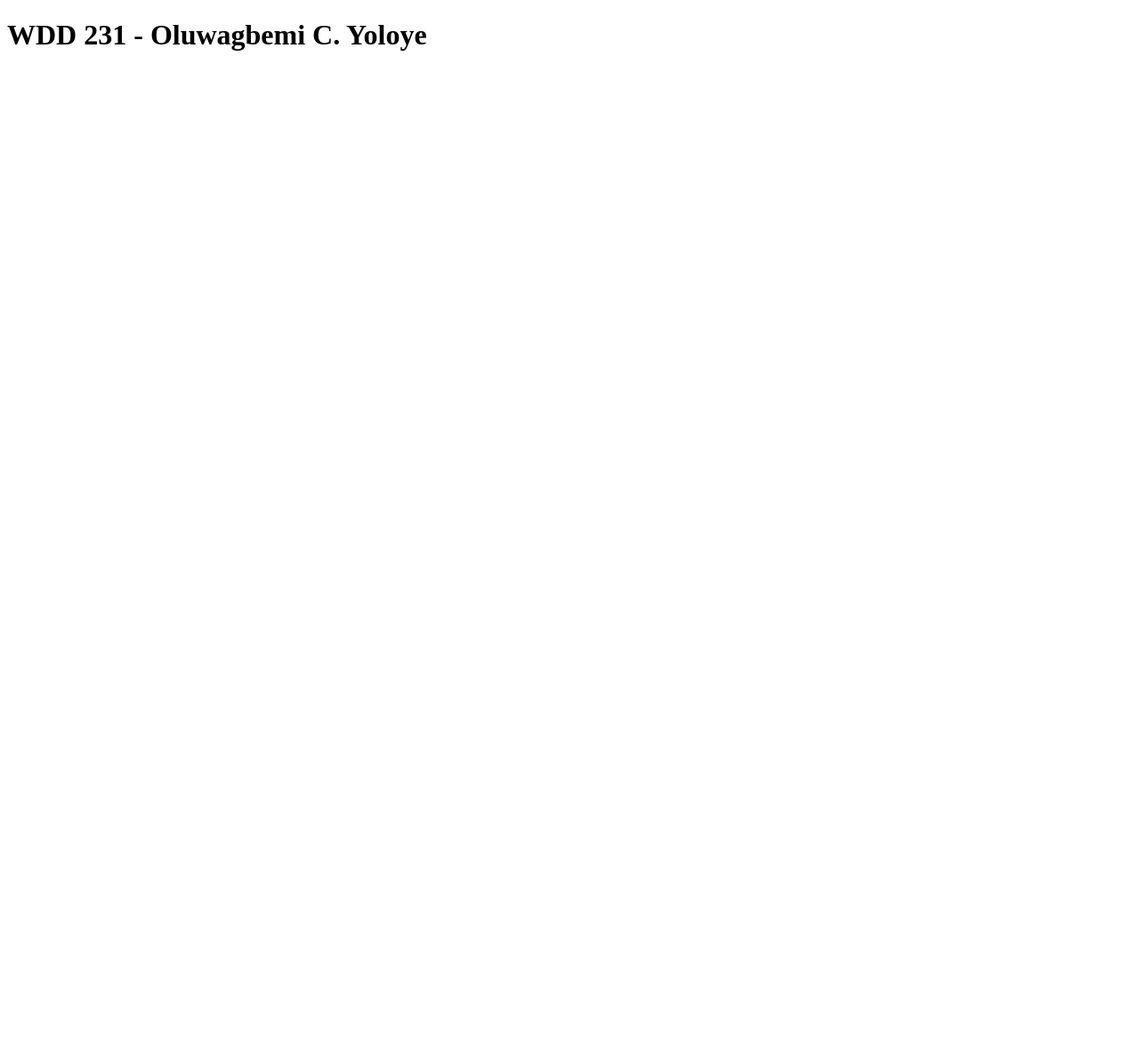
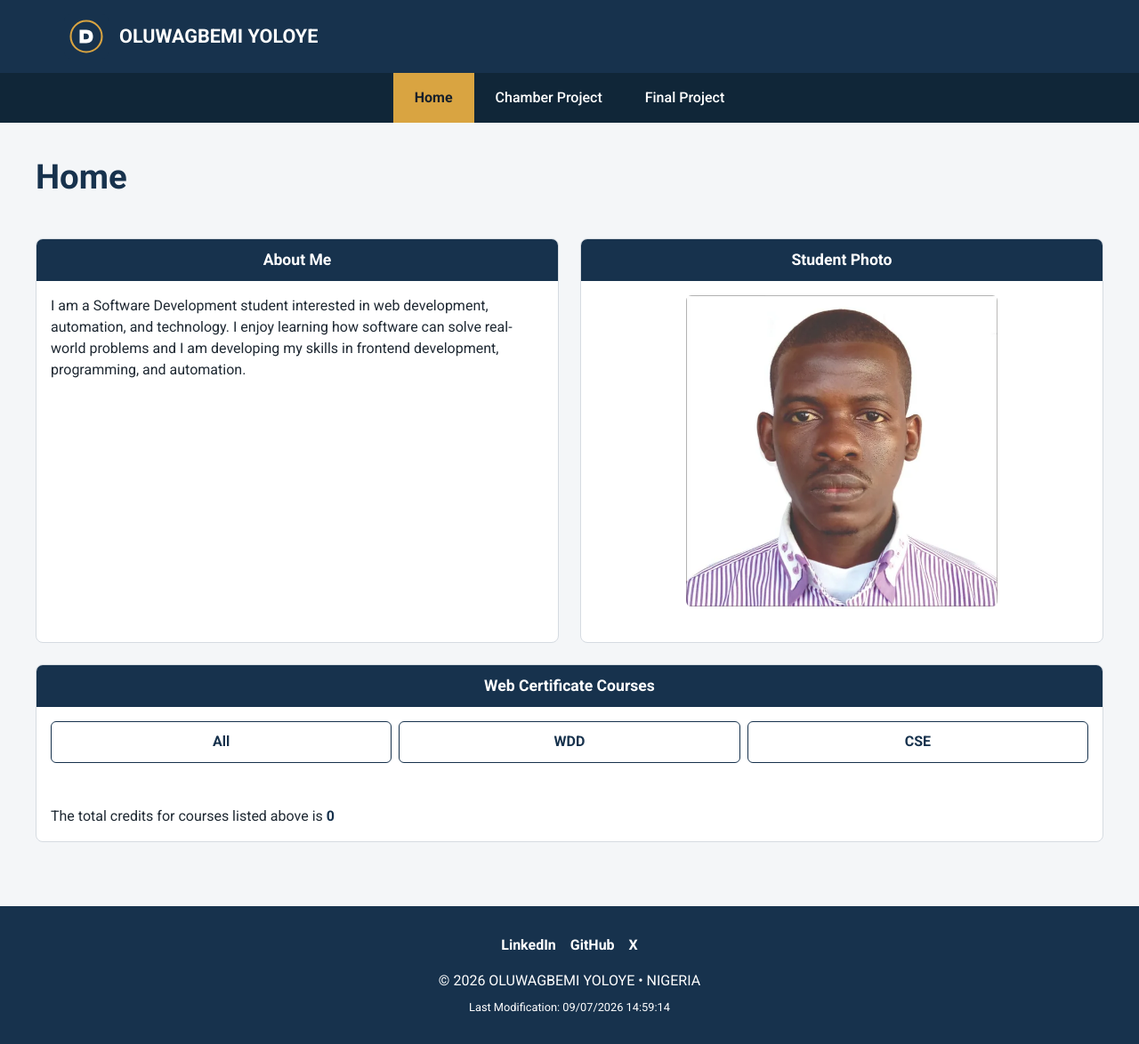
Before and after one commit to gbemi001/wdd231, a plain HTML site: page index.html in a window 1280 px wide. Shown: the whole page at 89% size. Before the commit the page ends 800 px from the top, so only its background shows below. Drawn offline with Linux system fonts and the light colour scheme.

Commit message:
Week one finally done!

```diff
--- a/index.html
+++ b/index.html
@@ -2,10 +2,137 @@
 <html lang="en">
 <head>
     <meta charset="UTF-8">
+
     <meta name="viewport" content="width=device-width, initial-scale=1.0">
-    <title>WDD 231</title>
+
+    <meta
+        name="description"
+        content="WDD231 course home page for Web Frontend Development."
+    >
+
+    <meta name="author" content="OLUWAGBEMI YOLOYE">
+
+    <title>OLUWAGBEMI YOLOYE | WDD231 Course Home</title>
+    <link rel="preconnect" href="https://fonts.googleapis.com">
+    <link rel="preconnect" href="https://fonts.gstatic.com" crossorigin>
+    <link href="https://fonts.googleapis.com/css2?family=Roboto:wght@400;500;700&display=swap" rel="stylesheet">
+    <link rel="stylesheet" href="styles/normalize.css">
+    <link rel="stylesheet" href="styles/small.css">
+    <link rel="stylesheet" href="styles/larger.css">
+
+    <script src="scripts/navigation.js" defer></script>
+    <script src="scripts/date.js" defer></script>
+    <script src="scripts/courses.js" defer></script>
 </head>
+
 <body>
-    <h1>WDD 231 - Oluwagbemi C. Yoloye</h1>
+
+    <header>
+        <div class="header-content">
+
+            <div class="site-identity">
+                <img
+                    src="images/site-logo.svg"
+                    alt="Oluwagbemi Yoloye Site logo"
+                >
+
+                <span>OLUWAGBEMI YOLOYE</span>
+            </div>
+
+            <button
+                type="button"
+                id="menu-button"
+                aria-label="Open navigation menu"
+                aria-expanded="false"
+            >
+                ☰
+            </button>
+
+        </div>
+
+        <nav id="main-navigation">
+            <ul>
+                <li>
+                    <a href="index.html" class="active">Home</a>
+                </li>
+
+                <li>
+                    <a href="#">Chamber Project</a>
+                </li>
+
+                <li>
+                    <a href="#">Final Project</a>
+                </li>
+            </ul>
+        </nav>
+    </header>
+
+    <main>
+
+        <h1>Home</h1>
+
+        <section class="about-section">
+            <h2>About Me</h2>
+
+            <p>
+                I am a Software Development student interested in web development, automation, and technology. I enjoy learning how software can solve real-world problems and I am developing my skills in frontend development, programming, and automation.
+            </p>
+        </section>
+
+        <section class="photo-section">
+            <h2>Student Photo</h2>
+
+            <img
+                src="images/student-photo.webp"
+                alt="Oluwagbemi Yoloye"
+            >
+        </section>
+
+        <section class="courses-section">
+            <h2>Web Certificate Courses</h2>
+
+            <div class="course-buttons">
+                <button id="all-courses">All</button>
+                <button id="wdd-courses">WDD</button>
+                <button id="cse-courses">CSE</button>
+            </div>
+
+            <div id="course-container">
+
+            </div>
+
+            <p>
+                The total credits for courses listed above is
+                <span id="total-credits">0</span>
+            </p>
+        </section>
+
+    </main>
+
+    <footer>
+
+        <div class="social-links">
+            <a href="https://www.linkedin.com/in/oluwagbemi-yoloye-539a49aa/" aria-label="LinkedIn">
+                LinkedIn
+            </a>
+
+            <a href="https://github.com/gbemi001" aria-label="GitHub">
+                GitHub
+            </a>
+
+            <a href="https://x.com/gbemi_stargazer" aria-label="X">
+                X
+            </a>
+        </div>
+
+        <p>
+            &copy; <span id="currentyear"></span>
+            OLUWAGBEMI YOLOYE • NIGERIA
+        </p>
+
+        <p id="lastModified"></p>
+
+    </footer>
+
 </body>
 </html>
--- /dev/null
+++ b/scripts/date.js
@@ -0,0 +1,6 @@
+const currentYear = new Date().getFullYear();
+
+document.querySelector("#currentyear").textContent = currentYear;
+
+document.querySelector("#lastModified").textContent =
+    `Last Modification: ${document.lastModified}`;
--- /dev/null
+++ b/scripts/navigation.js
@@ -0,0 +1,22 @@
+const menuButton = document.querySelector("#menu-button");
+const navigation = document.querySelector("#main-navigation");
+
+menuButton.addEventListener("click", () => {
+    const isOpen = navigation.classList.toggle("open");
+
+    menuButton.setAttribute("aria-expanded", isOpen);
+    menuButton.setAttribute(
+        "aria-label",
+        isOpen ? "Close navigation menu" : "Open navigation menu"
+    );
+});
+
+const navigationLinks = document.querySelectorAll("#main-navigation a");
+
+navigationLinks.forEach((link) => {
+    link.addEventListener("click", () => {
+        navigation.classList.remove("open");
+        menuButton.setAttribute("aria-expanded", "false");
+        menuButton.setAttribute("aria-label", "Open navigation menu");
+    });
+});
--- /dev/null
+++ b/styles/larger.css
@@ -0,0 +1,80 @@
+
+@media screen and (min-width: 768px) {
+
+    .header-content {
+        max-width: 1200px;
+        margin: 0 auto;
+        padding: 1rem 2rem;
+    }
+
+    .site-identity span {
+        font-size: 1.35rem;
+    }
+
+    #menu-button {
+        display: none;
+    }
+
+    nav {
+        display: block;
+        background-color: #102638;
+    }
+
+    nav ul {
+        max-width: 1200px;
+        margin: 0 auto;
+        display: flex;
+        justify-content: center;
+    }
+
+    nav li {
+        border-top: none;
+    }
+
+    nav a {
+        padding: 1rem 1.5rem;
+        transition: background-color 0.2s ease;
+    }
+
+    main {
+        padding: 2rem 0 3rem;
+    }
+
+    h1 {
+        font-size: 2.4rem;
+    }
+
+    .about-section,
+    .photo-section {
+    min-height: 100%;
+}
+
+    #course-container {
+        grid-template-columns: repeat(3, 1fr);
+    }
+
+    footer {
+        padding: 2rem;
+    }
+}
+
+@media screen and (min-width: 1000px) {
+
+    main {
+        display: grid;
+        grid-template-columns: 1fr 1fr;
+        gap: 1.5rem;
+    }
+
+    main > h1 {
+        grid-column: 1 / -1;
+    }
+
+    .courses-section {
+    grid-column: 1 / -1;
+    }
+
+    #course-container {
+        grid-template-columns: repeat(4, 1fr);
+    }
+}
--- /dev/null
+++ b/styles/normalize.css
@@ -0,0 +1,37 @@
+/* Basic CSS Reset */
+
+* {
+    box-sizing: border-box;
+}
+
+html {
+    -webkit-text-size-adjust: 100%;
+}
+
+body {
+    margin: 0;
+}
+
+img {
+    display: block;
+    max-width: 100%;
+    height: auto;
+}
+
+button,
+input,
+textarea,
+select {
+    font: inherit;
+}
+
+a {
+    color: inherit;
+}
+
+h1,
+h2,
+h3,
+p {
+    margin-top: 0;
+}
--- /dev/null
+++ b/styles/small.css
@@ -0,0 +1,261 @@
+
+:root {
+    --primary-color: #17324d;
+    --secondary-color: #24577a;
+    --accent-color: #d9a441;
+    --background-color: #f4f6f8;
+    --surface-color: #ffffff;
+    --text-color: #1f2933;
+    --light-text: #ffffff;
+    --border-color: #d5dbe1;
+    --completed-color: #e8f4ec;
+}
+
+body {
+    font-family: "Roboto", sans-serif;
+    color: var(--text-color);
+    background-color: var(--background-color);
+    line-height: 1.5;
+}
+
+header {
+    background-color: var(--primary-color);
+    color: var(--light-text);
+}
+
+.header-content {
+    display: flex;
+    align-items: center;
+    justify-content: space-between;
+    padding: 1rem;
+}
+
+.site-identity {
+    display: flex;
+    align-items: center;
+    gap: 0.75rem;
+}
+
+.site-identity img {
+    width: 50px;
+    height: 50px;
+    flex-shrink: 0;
+}
+
+.site-identity span {
+    font-size: 1.1rem;
+    font-weight: 700;
+}
+
+#menu-button {
+    border: 2px solid transparent;
+    background: transparent;
+    color: var(--light-text);
+    font-size: 2rem;
+    line-height: 1;
+    padding: 0.25rem 0.5rem;
+    cursor: pointer;
+}
+
+#menu-button:hover,
+#menu-button:focus {
+    border-color: var(--accent-color);
+}
+
+nav {
+    display: none;
+    background-color: #102638;
+}
+
+nav.open {
+    display: block;
+}
+
+nav ul {
+    list-style: none;
+    margin: 0;
+    padding: 0;
+}
+
+nav li {
+    border-top: 1px solid rgba(255, 255, 255, 0.15);
+}
+
+nav a {
+    display: block;
+    padding: 0.9rem 1rem;
+    color: var(--light-text);
+    text-decoration: none;
+    font-weight: 500;
+}
+
+nav a:hover,
+nav a:focus {
+    background-color: var(--secondary-color);
+}
+
+nav a.active {
+    background-color: var(--accent-color);
+    color: #17202a;
+    font-weight: 700;
+}
+
+main {
+    width: min(100% - 2rem, 1200px);
+    margin: 0 auto;
+    padding: 1.5rem 0 2rem;
+}
+
+h1 {
+    margin-bottom: 1rem;
+    color: var(--primary-color);
+    font-size: 2rem;
+}
+
+section {
+    margin-bottom: 1.5rem;
+    background-color: var(--surface-color);
+    border: 1px solid var(--border-color);
+    border-radius: 8px;
+    overflow: hidden;
+}
+
+section h2 {
+    margin: 0;
+    padding: 0.65rem 1rem;
+    background-color: var(--primary-color);
+    color: var(--light-text);
+    font-size: 1.1rem;
+    text-align: center;
+}
+
+section p {
+    margin: 0;
+    padding: 1rem;
+}
+
+.photo-section {
+    text-align: center;
+}
+
+.photo-section img {
+    width: min(100% - 2rem, 350px);
+    margin: 1rem auto;
+    border-radius: 6px;
+}
+
+.course-buttons {
+    display: grid;
+    grid-template-columns: repeat(3, 1fr);
+    gap: 0.5rem;
+    padding: 1rem;
+}
+
+.course-buttons button {
+    border: 1px solid var(--primary-color);
+    border-radius: 6px;
+    background-color: var(--surface-color);
+    color: var(--primary-color);
+    padding: 0.65rem 0.4rem;
+    font-weight: 700;
+    cursor: pointer;
+}
+
+.course-buttons button:hover,
+.course-buttons button:focus {
+    background-color: var(--secondary-color);
+    color: var(--light-text);
+}
+
+#course-container {
+    display: grid;
+    grid-template-columns: 1fr;
+    gap: 0.75rem;
+    padding: 0 1rem 1rem;
+}
+
+.course-card {
+    border: 1px solid var(--border-color);
+    border-radius: 6px;
+    overflow: hidden;
+    background-color: var(--surface-color);
+}
+
+.course-card h3 {
+    margin: 0;
+    padding: 0.65rem;
+    background-color: #e9edf1;
+    color: var(--primary-color);
+    font-size: 1rem;
+    text-align: center;
+}
+
+.course-card p {
+    margin: 0;
+    padding: 0.6rem;
+    text-align: center;
+    font-size: 0.9rem;
+}
+
+.course-card.completed {
+    background-color: var(--completed-color);
+    border: 2px solid #43845a;
+}
+
+.course-card.completed h3 {
+    background-color: #43845a;
+    color: var(--light-text);
+}
+
+.course-card.completed::after {
+    content: "✓ Completed";
+    display: block;
+    padding: 0.5rem;
+    color: #24613a;
+    font-weight: 700;
+    text-align: center;
+}
+
+#total-credits {
+    font-weight: 700;
+    color: var(--primary-color);
+}
+
+footer {
+    padding: 1.5rem 1rem;
+    background-color: var(--primary-color);
+    color: var(--light-text);
+    text-align: center;
+}
+
+.social-links {
+    display: flex;
+    justify-content: center;
+    align-items: center;
+    gap: 1rem;
+    margin-bottom: 1rem;
+}
+
+.social-links a {
+    text-decoration: none;
+    font-weight: 700;
+}
+
+.social-links a:hover,
+.social-links a:focus {
+    color: var(--accent-color);
+}
+
+footer p {
+    margin-bottom: 0.5rem;
+}
+
+footer p:last-child {
+    margin-bottom: 0;
+    font-size: 0.8rem;
+}
+
+.course-buttons button.active {
+    background-color: var(--primary-color);
+    color: var(--light-text);
+}
```
Also changed, not shown: scripts/courses.js (added, +101 -0 lines), images/site-logo.svg (added), images/student-photo.webp (added).
